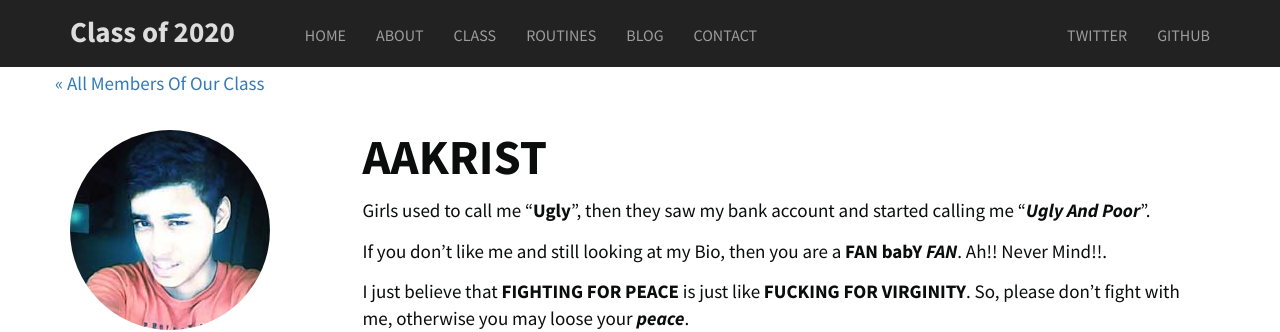
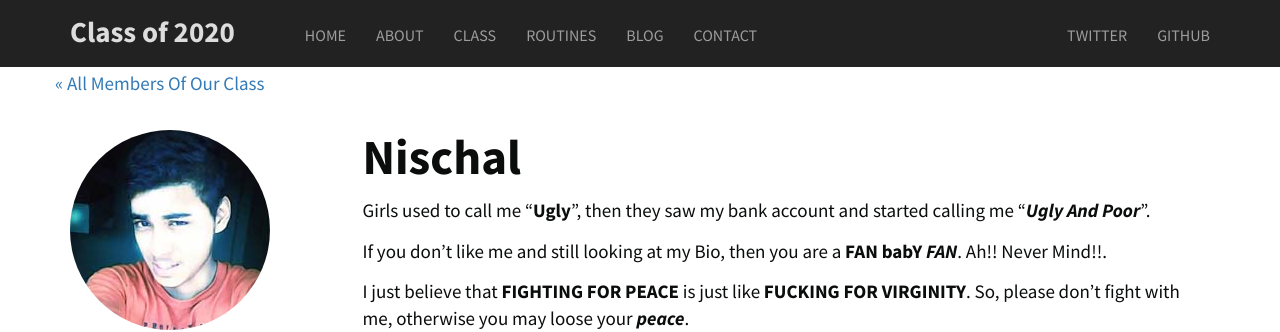
Before and after one commit to Classof2020/classof2020.github.io, a Jekyll site: the page built from _class/nischal_shrestha.md, in a window 1280 px wide and 1196 px high. Shown: the top 332 px of the window. Built offline with Jekyll 4.4.1, drawn with Linux system fonts in a browser that asks for light colours; nearby versions of some CDN libraries.

Commit message:
Removes Aakrist with real name of Nischal

```diff
--- a/_class/nischal_shrestha.md
+++ b/_class/nischal_shrestha.md
@@ -15,7 +15,7 @@ memberid:
 layout: profile
 ---
 
-# AAKRIST
+# Nischal
 
 Girls used to call me "**Ugly**", then they saw my bank account and started calling me "*Ugly And Poor*".
 
```
